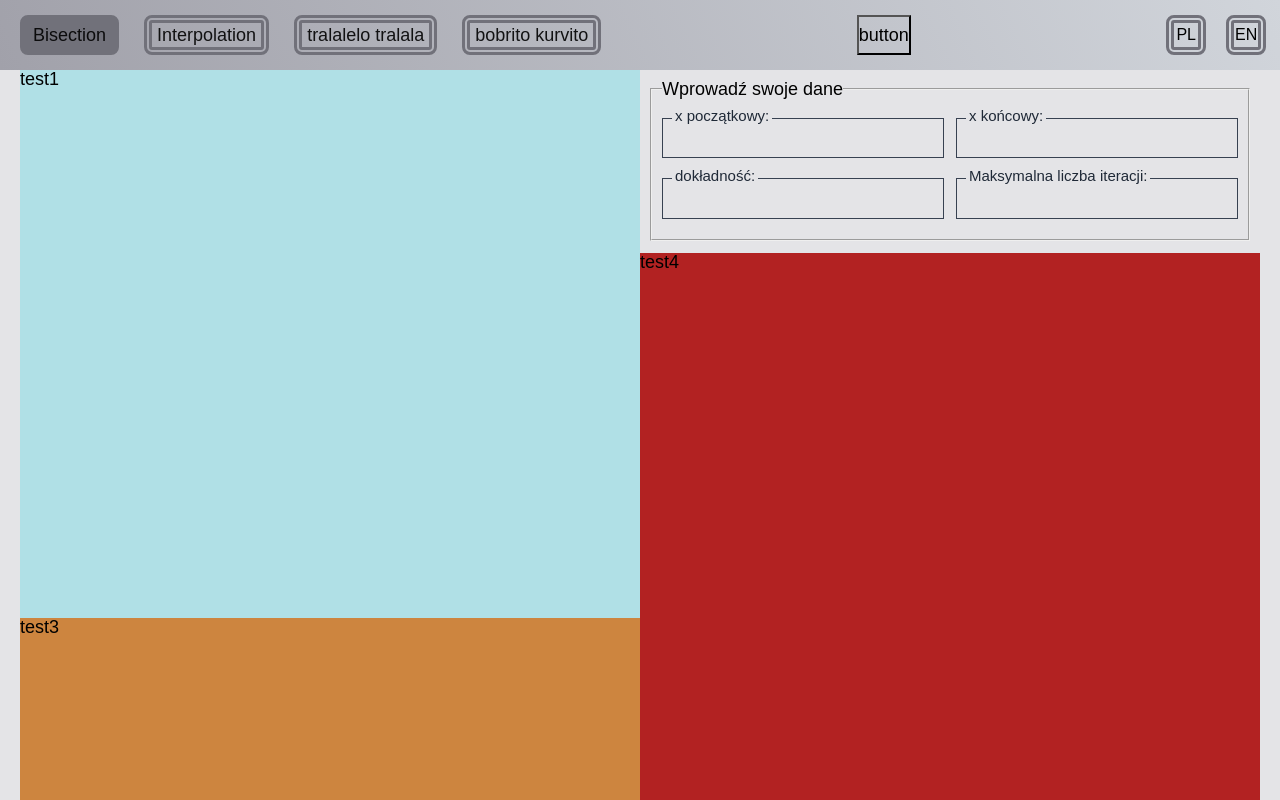
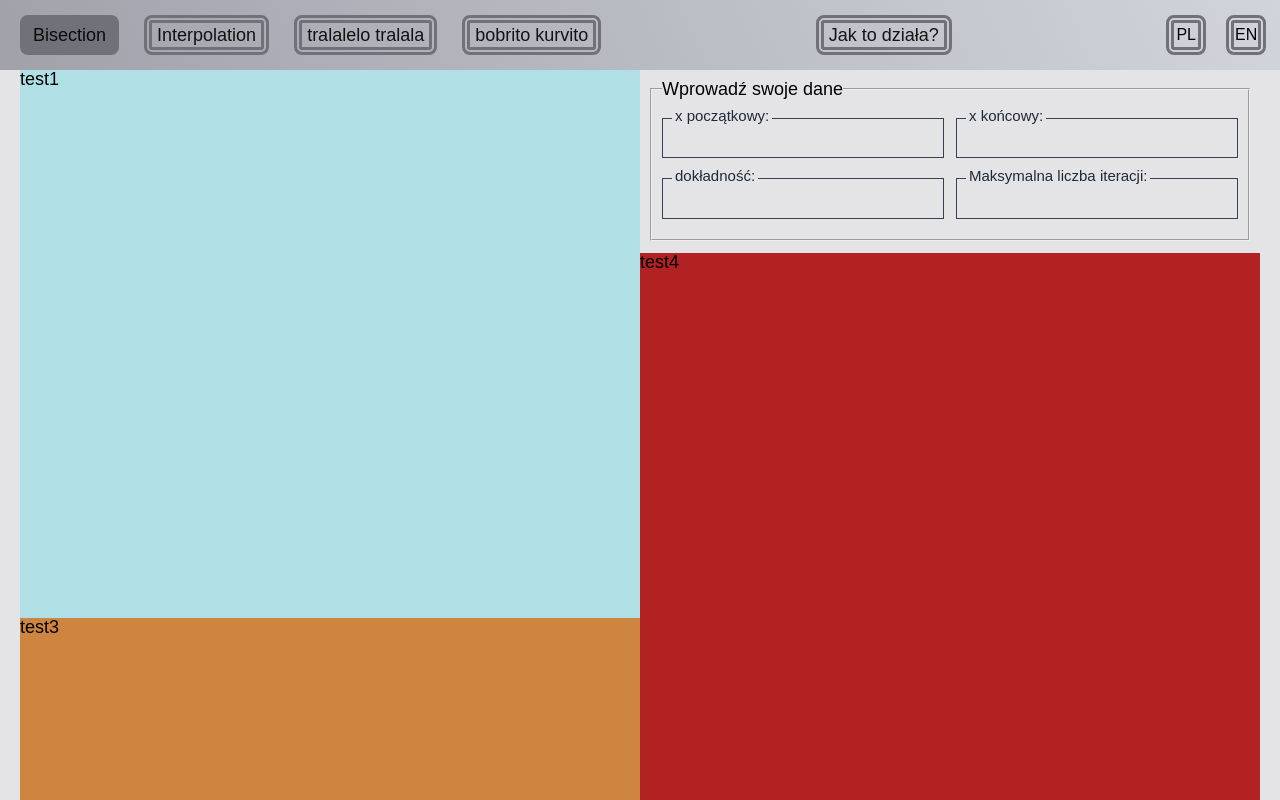
Before and after one commit to Roverp1/numerical_methods.ts, a React (Vite) app: page / in a window 1280 px wide. Built offline with nearby package versions, Linux system fonts and the light colour scheme.

Commit message:
style(ButtonDescription)

```diff
--- a/src/entities/modal/ui/ButtonDescription/ButtonDescription.scss
+++ b/src/entities/modal/ui/ButtonDescription/ButtonDescription.scss
@@ -0,0 +1,17 @@
+.button-description {
+  color: rgba(0, 0, 0, 0.9);
+  padding: 0.3rem 0.5rem;
+  border: 8px double #71717a;
+  border-radius: 0.8rem;
+
+  transition: color 0.1s ease;
+
+  &:hover {
+    color: rgba(0, 0, 0, 1);
+  }
+
+  &.active {
+    border: 8px solid #71717a;
+    background-color: #71717a;
+  }
+}
--- a/src/entities/modal/ui/ButtonDescription/ButtonDescription.tsx
+++ b/src/entities/modal/ui/ButtonDescription/ButtonDescription.tsx
@@ -1,5 +1,6 @@
 import { useSelector, useDispatch } from "react-redux";
 import { useLocation } from "react-router-dom";
+import classNames from "classnames";
 
 import { closeModal, openModal } from "../../model/slice";
 import { selectIsModalOpen } from "../../model/selectors";
@@ -25,10 +26,12 @@ const ButtonDescription = () => {
     }
   };
 
+  const buttonClassName = classNames("button-description", isModalOpen ? "active" : "");
+
   return (
     <>
-      <button className="button-description" onClick={toggleModal}>
-        button
+      <button className={buttonClassName} onClick={toggleModal}>
+        Jak to działa?
       </button>
     </>
   );
```
